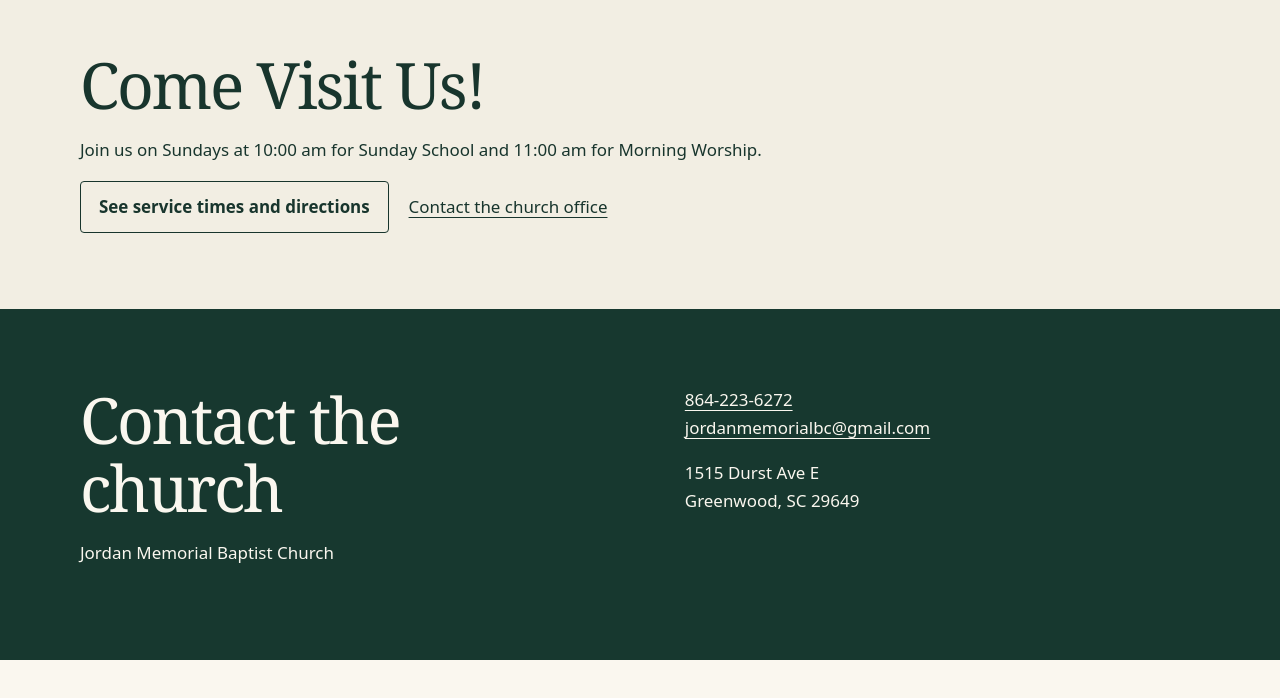
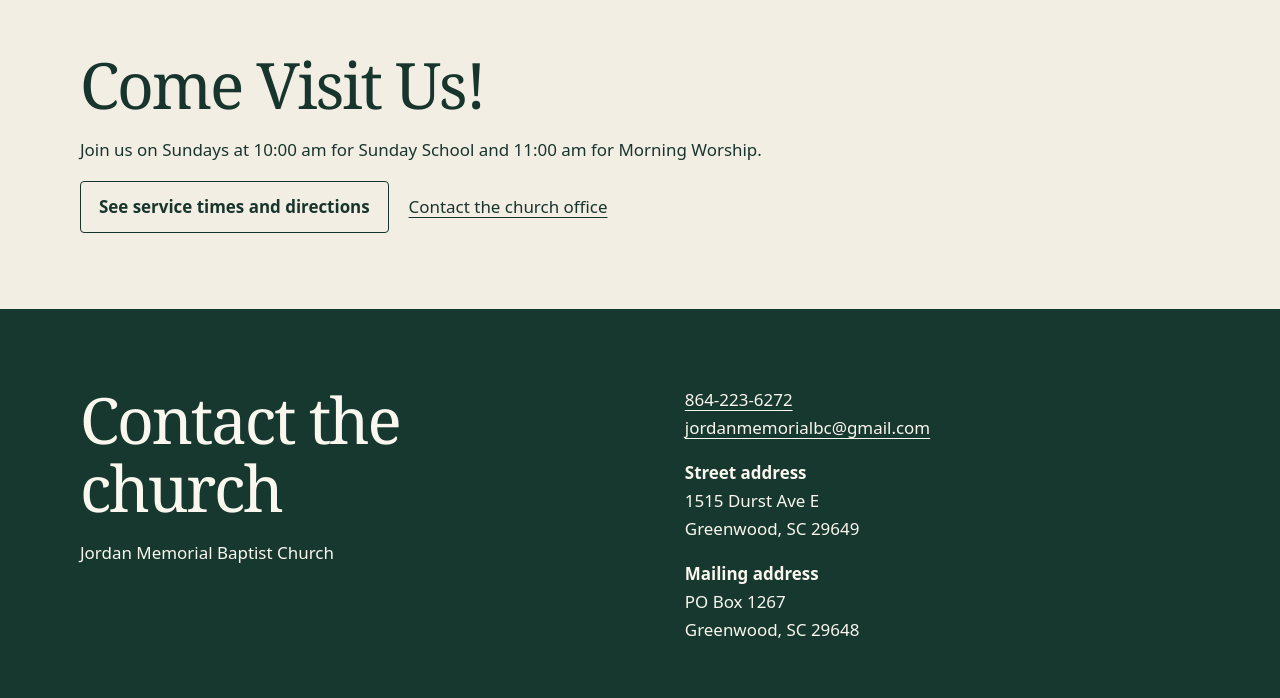
Before and after one commit to tonybrookshire-afk/jordan-memorial-website, a plain HTML site: page about.html in a window 1280 px wide. Shown: the part 1577-2275 px from the top of the page. Before the commit the page ends 2237 px from the top, so only its background shows below. Drawn offline with Linux system fonts and the light colour scheme.

Commit message:
Add church mailing address to contact sections

```diff
--- a/about.html
+++ b/about.html
@@ -86,6 +86,6 @@ nav a[aria-current="page"]{font-weight:750}
     </div>
   </section>
 </main>
-<footer id="contact"><div class="wrap grid"><div><h2>Contact the church</h2><p>Jordan Memorial Baptist Church</p></div><address><a href="tel:+18642236272">864-223-6272</a><br><a href="mailto:jordanmemorialbc@gmail.com">jordanmemorialbc@gmail.com</a><p>1515 Durst Ave E<br>Greenwood, SC 29649</p></address></div></footer>
+<footer id="contact"><div class="wrap grid"><div><h2>Contact the church</h2><p>Jordan Memorial Baptist Church</p></div><address><a href="tel:+18642236272">864-223-6272</a><br><a href="mailto:jordanmemorialbc@gmail.com">jordanmemorialbc@gmail.com</a><p><strong>Street address</strong><br>1515 Durst Ave E<br>Greenwood, SC 29649</p><p><strong>Mailing address</strong><br>PO Box 1267<br>Greenwood, SC 29648</p></address></div></footer>
 </body>
 </html>
```
Also changed, not shown: index.html (+1 -1 lines).
